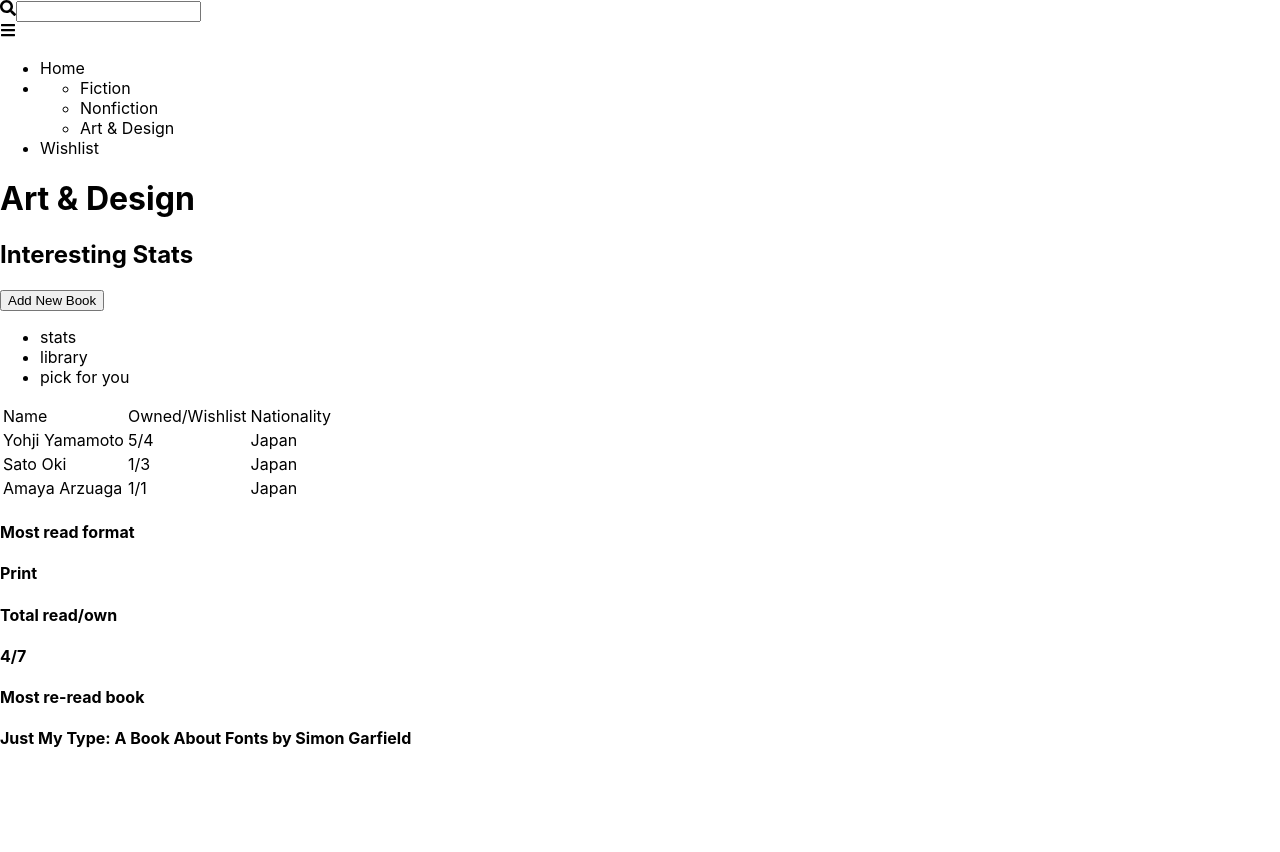
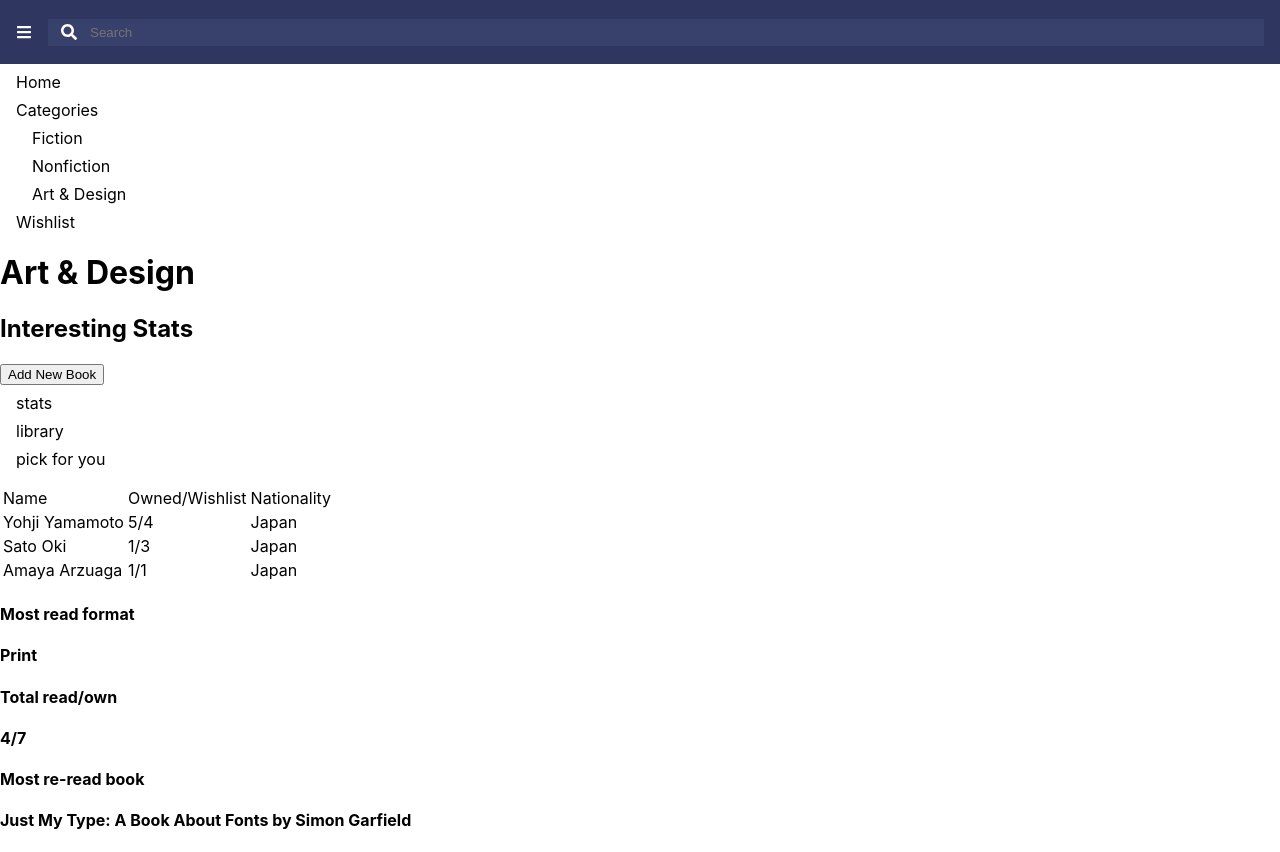
Before and after one commit to DatNgo1995/libre, a React (Create React App) app in the folder my-app/: page / in a window 1280 px wide. Before the commit the page ends 800 px from the top, so only its background shows below. Built offline with nearby package versions, Linux system fonts and the light colour scheme.

Commit message:
no message

```diff
--- a/my-app/src/App.css
+++ b/my-app/src/App.css
@@ -0,0 +1,59 @@
+body {
+	margin: 0;
+}
+
+.App-header{
+    text-align: center;
+    display: flex;
+    background-color: #2f365f;
+    padding: .5rem 1rem .5rem 0;
+}
+
+.fabars {
+    display: block;
+    padding: 1rem;
+    fill: #fff;
+}
+.search-area {
+    flex-grow: 1;
+    align-items: center;
+    display: flex;
+    border-width: 0;
+    border-style: solid;
+    border-color: #dae1e7;
+    position: relative;
+}
+
+.search-area ::before, ::after {
+    border-width: 0;
+    border-style: solid;
+    border-color: #dae1e7;
+}
+
+.search-area input {
+    background-color: #38406c;
+    color: #fff;
+    width: 100%;
+    padding: .25rem 2.5rem .25rem;
+    border-color: transparent;
+}
+.fasearch {
+    position: absolute;
+    fill: #fff;
+    left: .8rem;
+}
+
+.navbar {
+    display: flex;
+    background-color: #2f365f;
+    color: #fff;
+}
+
+ul, li {
+    list-style: none;
+    margin-top: .5rem;
+}
+
+ul {
+    padding-left: 1rem;
+}
--- a/my-app/src/App.js
+++ b/my-app/src/App.js
@@ -1,7 +1,6 @@
 import React, { Component } from "react";
 import {Nav} from "./components/Nav";
 
-import { FaSearch } from "react-icons/fa";
 import {BookList} from "./components/BookList";
 import {Stats} from "./components/Stats";
 import {UserBookList} from "./components/UserBookList";
@@ -32,15 +31,11 @@ class App extends Component {
     let userBookList = data.books.filter(book => book.recommended);
     return (
       <div className="App">
-        <header className="App-header">
-          <div className="search-area">
-            <FaSearch />
-            <input type="text" />
-          </div>
-        </header>
+
+        <Nav menuList={this.state.menuItems} manageTitle = {this.manageTitle}/>
         <main>
 
-          <Nav menuList={this.state.menuItems} manageTitle = {this.manageTitle}/>
+
 
           <header>
             <h1>{currentCategory} </h1>
--- a/my-app/src/components/Nav.js
+++ b/my-app/src/components/Nav.js
@@ -1,15 +1,24 @@
 import React from 'react';
 import {FaBars} from 'react-icons/fa';
+
+import { FaSearch } from "react-icons/fa";
 export const Nav = ({menuList, manageTitle}) => {
     const renderMenu = (options) =>
    options.map ( option => !option.subMenus
-    ? <li onClick = {manageTitle.bind(this, option.name)}>{option.name}</li>: <li><ul>{renderMenu(option.subMenus)}</ul></li>)
+    ? <li onClick = {manageTitle.bind(this, option.name)}>{option.name}</li>: <li>{option.name}<ul>{renderMenu(option.subMenus)}</ul></li>)
 
 
     return (
         <div>
+            <header className="App-header">
+        <FaBars className="fabars"/>
+          <div className="search-area">
 
-            <FaBars />
+            <FaSearch  className="fasearch" />
+            <input type="text" placeholder="Search"/>
+          </div>
+        </header>
+
             <nav>
                 <ul>
                     {renderMenu(menuList)}
```
